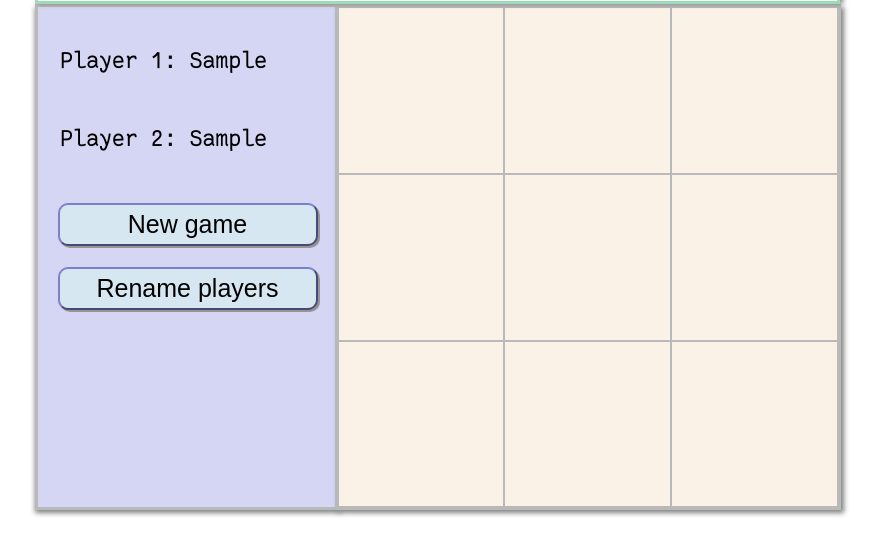
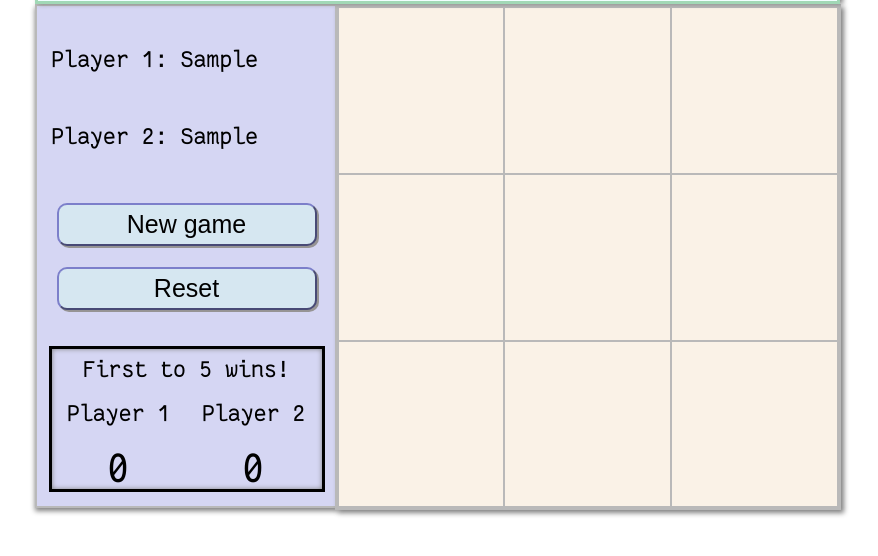
Before and after one commit to ndrewta/tic-tac-toe, a plain HTML site: page index.html in a window 1280 px wide. Both pictures are taken after typing "Sample", "Sample" into the empty fields and a click on the button "Start game". Shown: the part 200-756 px from the top of the page, without its empty margins (203-1081 px from the left). Drawn offline with Linux system fonts and the light colour scheme.

Commit message:
Revised and renamed associated variables with rename player function. Added scoreboard and victory tracking.

```diff
--- a/index.html
+++ b/index.html
@@ -25,7 +25,18 @@
               <button id="newgame-btn">New game</button>
             </div>
             <div>
-              <button id="rename-btn">Rename players</button>
+              <button id="reset-btn">Reset</button>
+            </div>
+          </div>
+          <div id="scores">
+            <p id="score-title">First to 5 wins!</p>
+            <div class="score-border">
+              <p>Player 1</p>
+              <p id="player-one-score" class="score"></p>
+            </div>
+            <div class="score-border">
+              <p>Player 2</p>
+              <p id="player-two-score" class="score"></p>
             </div>
           </div>
         </div>
--- a/script.js
+++ b/script.js
@@ -227,11 +227,13 @@ const infoBoard = (() => {
   let playerTwo;
   let firstMovePlayer;
   let aiActive;
+  let playerOneScore = 0;
+  let playerTwoScore = 0;
 
   //Cache DOM
   const newgameBtn = document.getElementById("newgame-btn");
   const startgameBtn = document.getElementById("startgame-btn");
-  const renameBtn = document.getElementById("rename-btn");
+  const resetBtn = document.getElementById("reset-btn");
   const playerOneDom = document.getElementById("player-one");
   const playerTwoDom = document.getElementById("player-two");
   const formDom = document.querySelector(".form");
@@ -239,12 +241,14 @@ const infoBoard = (() => {
   const announcementDom = document.getElementById("announcement");
   const aiCheckBox = document.getElementById("ai-check");
   const playerTwoInput = document.getElementById("player-two-name");
+  const playerOneScoreDom = document.getElementById("player-one-score");
+  const playerTwoScoreDom = document.getElementById("player-two-score");
 
   // Bind events
   const _bindEvents = () => {
     newgameBtn.addEventListener("click", _newGame);
     startgameBtn.addEventListener("click", (e) => _startGame(e));
-    renameBtn.addEventListener("click", _renamePlayers);
+    resetBtn.addEventListener("click", _resetGame);
     aiCheckBox.addEventListener("click", _checkboxToggle);
   };
 
@@ -264,7 +268,8 @@ const infoBoard = (() => {
   const _startGame = (e) => {
     playerTwoInput.disabled = false;
     _submitForm(e);
-    _resetInfo();
+    _resetScores();
+    _renderScores();
     _randomFirstPlayer();
     gameBoard.startGame(playerOne, playerTwo, firstMovePlayer, aiActive);
   };
@@ -274,6 +279,9 @@ const infoBoard = (() => {
     _resetInfo();
     _alternateFirstPlayer();
     gameBoard.startGame(playerOne, playerTwo, firstMovePlayer, aiActive);
+    if (playerOneScore == 5 || playerTwoScore == 5) {
+      _resetScores();
+    }
   };
 
   // Submit form
@@ -317,8 +325,8 @@ const infoBoard = (() => {
     }
   };
 
-  // Rename players
-  const _renamePlayers = () => {
+  // Reset players
+  const _resetGame = () => {
     _resetInfo();
     _toggleForm();
     announcementDom.textContent = "Tic Tac Toe";
@@ -335,13 +343,48 @@ const infoBoard = (() => {
     announcementDom.textContent = `${currentPlayer.name}'s turn!`;
   };
 
-  // Display Winner
+  // Display outcome
   const displayOutcome = (winner) => {
     if (winner) {
-      announcementDom.textContent = `${winner.name} is the winner!`;
+      announcementDom.textContent = `${winner.name} won this round!`;
+      _updateScore(winner);
     } else {
       announcementDom.textContent = "Game tie!";
     }
+  };
+
+  // Update scores
+  const _updateScore = (winner) => {
+    if (winner == playerOne) {
+      playerOneScore += 1;
+    } else if (winner == playerTwo) {
+      playerTwoScore += 1;
+    }
+    _checkScores();
+  };
+
+  // Check overall score
+  const _checkScores = () => {
+    if (playerOneScore == 5) {
+      announcementDom.textContent = `${playerOne.name} is the winner!`;
+    } else if (playerTwoScore == 5) {
+      announcementDom.textContent = `${playerTwo.name} is the winner!`;
+    }
+    _renderScores();
+  };
+
+  // Render scores
+  const _renderScores = () => {
+    playerOneScoreDom.textContent = playerOneScore;
+    playerTwoScoreDom.textContent = playerTwoScore;
+  };
+
+  // Reset scores
+  const _resetScores = () => {
+    playerOneScore = 0;
+    playerTwoScore = 0;
+
+    _renderScores();
   };
 
   // Reset infoboard
--- a/style.css
+++ b/style.css
@@ -74,6 +74,50 @@
   height: 500px;
   font-size: 25px;
 }
+
+#scores {
+  display: grid;
+  margin: 0;
+  padding: 0;
+  height: 140px;
+  max-width: fit-content;
+  grid-template-rows: 50px 75px;
+  grid-template-columns: 1fr 1fr;
+  grid-row: 4 / 6;
+  border: 3px solid;
+  justify-content: center;
+  align-items: center;
+  box-shadow: 0 0 5px inset grey;
+}
+
+#score-title {
+  justify-self: center;
+  align-self: center;
+  grid-column: 1 / 3;
+  grid-row: 1 / 2;
+  margin: 0;
+  margin-top: -8px;
+  padding: 0;
+}
+
+.score-border {
+  align-items: center;
+  text-align: center;
+  display: grid;
+  margin-top: 20px;
+  height: 108px;
+  width: 135px;
+}
+
+.score-border > p {
+  padding: 0;
+  margin: 0;
+}
+
+.score {
+  font-size: 45px;
+}
+
 #stats {
   display: grid;
   grid-template-rows: repeat(5, 1fr);
@@ -81,12 +125,20 @@
   height: 500px;
   justify-content: center;
   align-items: center;
-  border: solid 3px rgb(185, 185, 185);
+  border: solid 2px rgb(185, 185, 185);
   background-color: rgb(213, 214, 243);
   box-shadow: 0 3px 5px grey;
 }
 
-#stats > div p {
+#btn-wrapper {
+  display: flex;
+  flex-direction: column;
+  align-items: center;
+  justify-content: space-evenly;
+  height: 150px;
+}
+
+#stats > div:nth-child(1) p {
   margin-top: 41px;
   margin-left: 3px;
 }
@@ -97,13 +149,7 @@
 }
 
 #stats > div:nth-child(3) {
-  margin-top: -6px;
-}
-#btn-wrapper {
-  display: flex;
-  flex-direction: column;
-  justify-content: space-evenly;
-  height: 150px;
+  margin-top: -4px;
 }
 
 .form {
```
